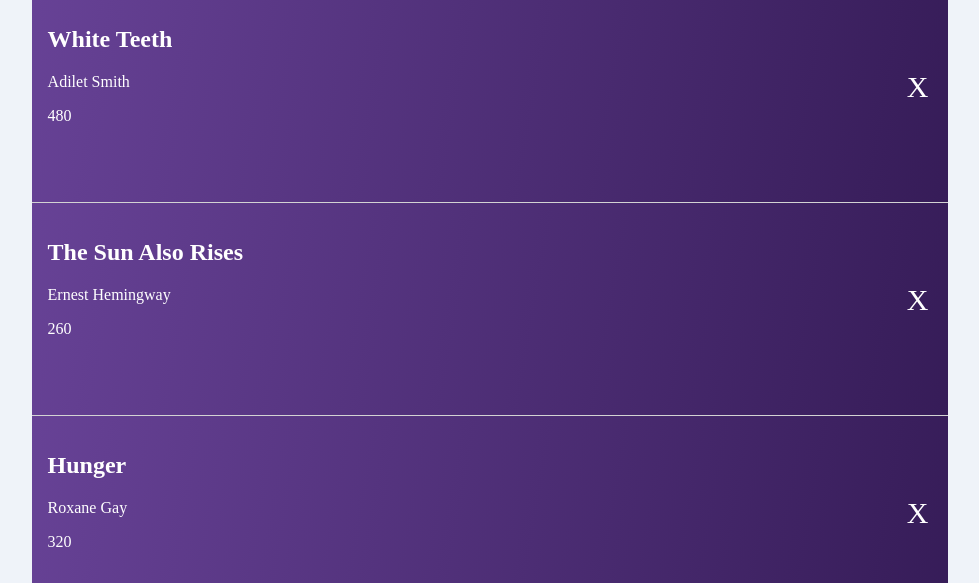
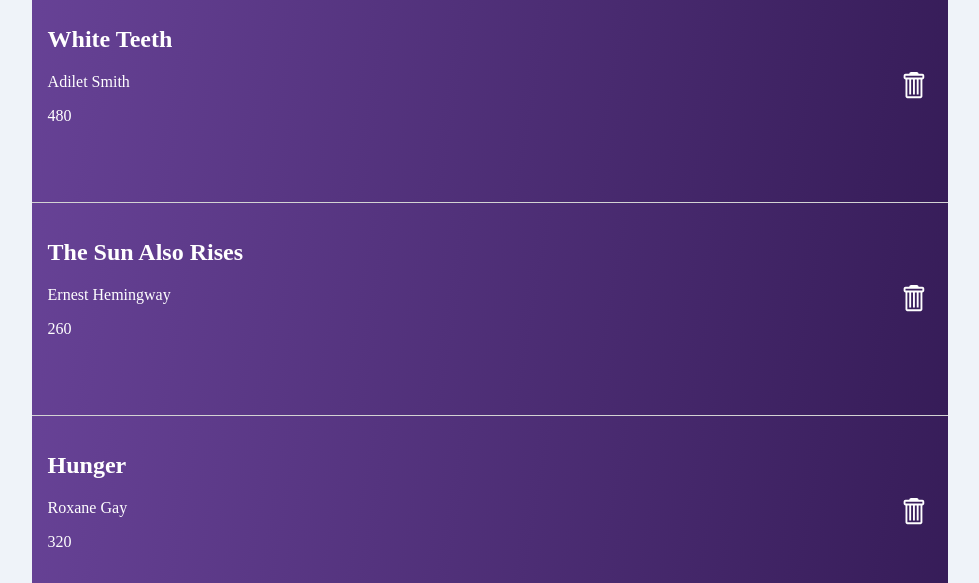
Before and after one commit to Adilet312/AddLibraryWithHooks, a React (Create React App) app: page / in a window 1280 px wide. Shown: the part 121-704 px from the top of the page, without its empty margins (166-1145 px from the left). Built offline with nearby package versions, Linux system fonts and the light colour scheme; a web font is replaced by a local one.

Commit message:
Add edit functionality.

```diff
--- a/src/components/App.js
+++ b/src/components/App.js
@@ -1,31 +1,49 @@
 import React,{useState,useEffect} from 'react';
-import {without} from 'lodash';
+import {without,findIndex} from 'lodash';
 import Library from './Library.js';
 import SortedBooks from './SortedBooks.js';
 import AddBook from './AddBook.js';
 import './css/App.css';
 const App = () =>{
 	const [ getBookList, setBookList ] = useState([]);
-	const [ getSortBy, setSortBy] = useState('descending');
-	const [ toggle, setToggle] = useState(true);
+	const [ getSortBy, setSortBy ] = useState('descending');
+	const [ toggle, setToggle ] = useState(true);
+	const [ indexId, setIndexId ] = useState(0);
 	useEffect(() =>{
 		fetch('./bookList.json')
 		.then( data => data.json())
-		.then( data => setBookList(data))
+		.then( data => {
+			let currentIndex = indexId;
+			data.map( book => {
+				book.bookId = currentIndex++;
+				return(book)
+			})
+			setIndexId(currentIndex)
+			setBookList(data)
+
+		})
 		.catch( error => console.log(error));
 	},[])
-	const getBook = (event,new_book) => {
+	const addBook = (event,new_book) => {
 		event.preventDefault();
 		setBookList([...getBookList,new_book]);
 	}
+
 	const deleteBook = (book) =>{
 		let tempBooks = without(getBookList,book);
 		setBookList(tempBooks);
 	}
+
+	const updateBook = (key,value,id) =>{
+		let tempBooks  = getBookList;
+		let findCurrentBookIndex = findIndex(tempBooks,{bookId: id});
+		tempBooks[findCurrentBookIndex][key] = value;
+		setBookList(tempBooks);
+	}
 	return(
 				<React.Fragment>
-						<AddBook sendBook = {getBook}/>
-						<SortedBooks  bookList = {getBookList}  sortBy = {getSortBy} deleteBook = {deleteBook}/>
+						<AddBook sendBook = {addBook}/>
+						<SortedBooks  bookList = {getBookList}  sortBy = {getSortBy} deleteBook = {deleteBook} updateBookProperties = {updateBook}/>
 				</React.Fragment>
 	)
 }
@@ -34,19 +52,5 @@ export default App;
 1.List all the books
 2.Sort books by ascending and descending order
 3.Search
-<div className = 'add-book'><span className = 'add open' onClick = { (event) => {
-	let spanClass = event.target.classList;
-	if(spanClass.contains('open') ){
-		spanClass.remove('open');
-		event.target.innerText = "-";
-		spanClass.add('close');
-	}
-	else{
-		spanClass.remove('close');
-		event.target.innerText = "+";
-		spanClass.add('open');
-	}
 
-}
-}>+</span></div>
 */
--- a/src/components/Book.js
+++ b/src/components/Book.js
@@ -1,11 +1,11 @@
 import React from 'react';
 const Book = (props) => {
-  const {title,author,pages} = props;
+  const {bookId,title,author,pages,updateBookProperties} = props;
   return (
       <>
-       <h2>{title}</h2>
-       <p>{author}</p>
-       <p>{pages}</p>
+       <h2 contentEditable suppressContentEditableWarning onBlur = {(event) => updateBookProperties('title',event.target.innerText,bookId)}>{title}</h2>
+       <p  contentEditable suppressContentEditableWarning onBlur = {(event) => updateBookProperties('author',event.target.innerText,bookId)}>{author}</p>
+       <p  contentEditable suppressContentEditableWarning onBlur = {(event) => updateBookProperties('pages',event.target.innerText,bookId)}>{pages}</p>
       </>
   )
 }
--- a/src/components/Library.js
+++ b/src/components/Library.js
@@ -2,14 +2,15 @@ import React,{Component} from 'react';
 import Book from './Book.js';
 import uuid from 'react-uuid'
 import './css/Library.css';
-
-const Library = ({books,deleteBook}) =>{
+import {GoTrashcan} from 'react-icons/go';
+import { BiDotsHorizontalRounded } from 'react-icons/bi';
+const Library = ({books,deleteBook,updateBookProperties}) =>{
   return(
         <div className="output">
           <ul>
              {
-               books.map( book => <li key = {uuid()}> <Book title = {book.title} author = {book.author} pages = {book.pages}/><span
-               onClick = { ()=> deleteBook(book)}>X</span></li>)
+               books.map( book => <li key = {book.bookId}> <Book bookId = {book.bookId} title = {book.title} author = {book.author} pages = {book.pages} updateBookProperties = {updateBookProperties}/><span
+               onClick = { ()=> deleteBook(book)}><GoTrashcan/></span></li>)
              }
           </ul>
       </div>
--- a/src/components/SearchedBooks.js
+++ b/src/components/SearchedBooks.js
@@ -1,13 +1,13 @@
 import React,{ useState } from 'react';
 import Library from './Library.js';
 import './css/SearchedBooks.css';
-const SearchedBooks = ({books,deleteBook}) =>{
+const SearchedBooks = ({books,deleteBook,updateBookProperties}) =>{
   const [ getInput, setInput ] = useState('');
   let searchBooks = books.filter( book => book.title.toLowerCase().includes(getInput.toLowerCase()));
   return(
    <div className = 'searchBox'>
     <input type = 'search' className ="inputData" placeholder = "Search" onChange = {(event) => setInput(event.target.value)}/>
-    <Library books = {searchBooks} deleteBook = {deleteBook}/>
+    <Library books = {searchBooks} deleteBook = {deleteBook} updateBookProperties = {updateBookProperties}/>
    </div>
   )
 }
--- a/src/components/SortedBooks.js
+++ b/src/components/SortedBooks.js
@@ -1,11 +1,11 @@
 import React from 'react';
 import SearchedBooks from './SearchedBooks.js';
 
-const SortedBooks = ({bookList,sortBy,deleteBook}) =>{
+const SortedBooks = ({bookList,sortBy,deleteBook,updateBookProperties}) =>{
     let sortedBooks = bookList.sort( (a,b) => sortBy==='ascending' ? (a.title.toLowerCase() < b.title.toLowerCase() ? -1: 1) :(a.title.toLowerCase() < b.title.toLowerCase() ? 1: -1));
   return(
        <div>
-        <SearchedBooks books = {sortedBooks} deleteBook = {deleteBook}/>
+        <SearchedBooks books = {sortedBooks} deleteBook = {deleteBook} updateBookProperties = {updateBookProperties}/>
        </div>
   )
 }
```
Also changed, not shown: package.json (+6 -17 lines), 1 other file (tests, documents, lock files or other folders).
